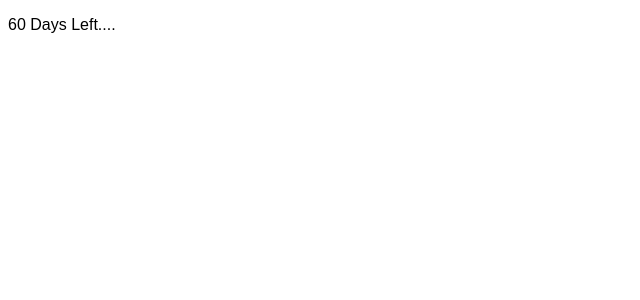
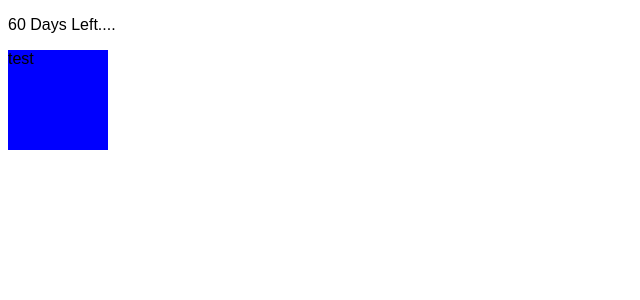
Before and after one commit to AbiyHailu/SandBoxSimulateF, an Angular app: page / in a window 1280 px wide. Shown: the top 300 px of the page, without its empty margins (0-640 px from the left). Built offline with nearby package versions, Linux system fonts and the light colour scheme.

Commit message:
befor ng-bootstrap

```diff
--- a/package.json
+++ b/package.json
@@ -21,6 +21,7 @@
     "@angular/platform-browser": "^5.2.0",
     "@angular/platform-browser-dynamic": "^5.2.0",
     "@angular/router": "^5.2.0",
+    "@ng-bootstrap/ng-bootstrap": "5.1.1",
     "core-js": "^2.4.1",
     "rxjs": "^5.5.6",
     "zone.js": "^0.8.19"
@@ -46,6 +47,8 @@
     "tslint": "~5.9.1",
     "typescript": "~2.5.3"
   },
-  "keywords": ["angular"],
+  "keywords": [
+    "angular"
+  ],
   "description": ""
 }
--- a/src/app/app.component.html
+++ b/src/app/app.component.html
@@ -1,5 +1,8 @@
 <div class="container-fluid h-100">
   <div class="row justify-content-center h-100">
     <main></main>
+    <div class="col-md-12 text-center">
+      <begin></begin>
+    </div>
   </div>
 </div>
--- a/src/app/app.module.ts
+++ b/src/app/app.module.ts
@@ -3,10 +3,14 @@ import { NgModule } from "@angular/core";
 import { AppComponent } from "./app.component";
 import { MainComponent } from "./main/main.component";
 import { BeginComponent } from "./begin/begin.component";
+//import {NgbModule} from '@ng-bootstrap/ng-bootstrap';
 
 @NgModule({
   declarations: [AppComponent, MainComponent, BeginComponent],
-  imports: [BrowserModule],
+  imports: [
+    BrowserModule
+    //  NgbModule.forRoot(),
+  ],
   providers: [],
   bootstrap: [AppComponent]
 })
--- a/src/app/begin/begin.component.html
+++ b/src/app/begin/begin.component.html
@@ -1,3 +1,6 @@
-<div class="row">
+<div
+  class="row text-center "
+  style="width:100px; height:100px; background: blue"
+>
   test
 </div>
```
